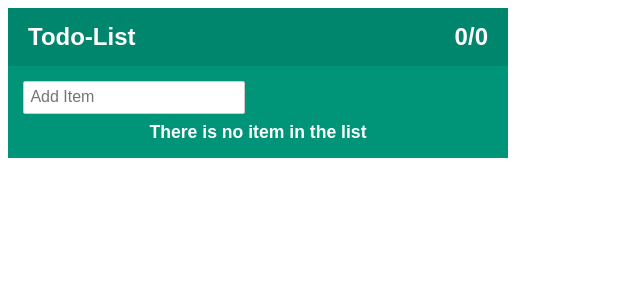
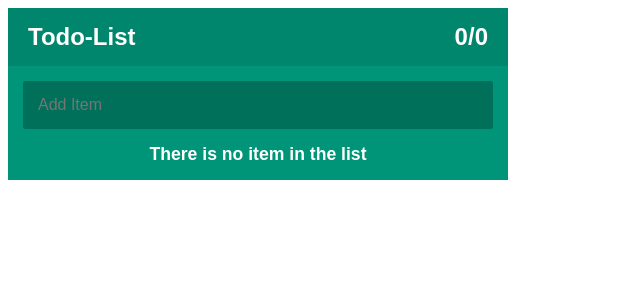
Before and after one commit to imjmakki/Svelte-Todo, a Svelte app: page / in a window 1280 px wide. Shown: the top 300 px of the page, without its empty margins (0-640 px from the left). Built offline with nearby package versions, Linux system fonts and the light colour scheme.

Commit message:
Svelte Todo

```diff
--- a/src/component/NewItem.svelte
+++ b/src/component/NewItem.svelte
@@ -14,5 +14,13 @@
 <input type="tel" on:keyup={handeKeyUp} bind:value placeholder="Add Item" />
 
 <style>
-
+    input {
+        box-sizing: border-box;
+        margin-bottom: 15px;
+        padding: 15px;
+        border: none;
+        outline: none;
+        width: 100%;
+        background: rgba(0, 0, 0, 0.25);
+    }
 </style>
```
